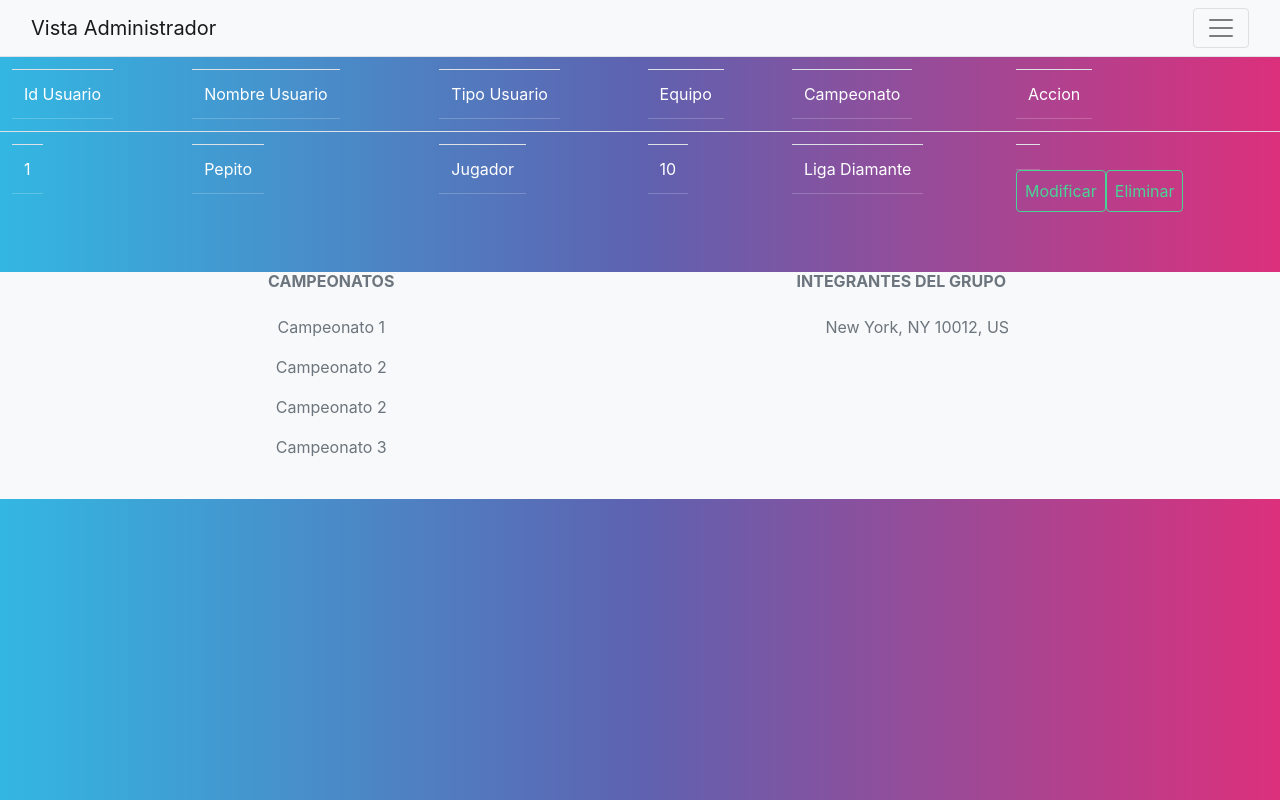
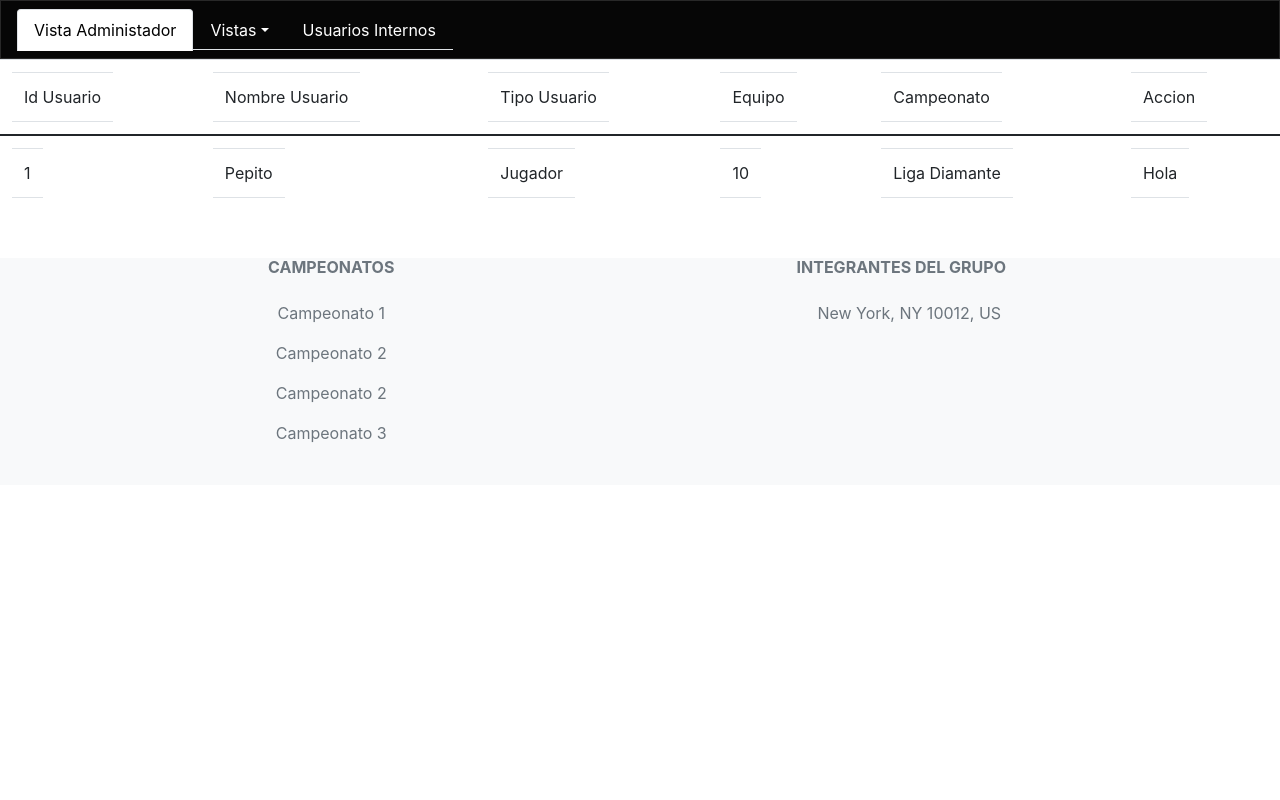
Before and after one commit to josxfer/Grupo10-Equipo6-, a React (Create React App) app: page / in a window 1280 px wide. Built offline with nearby package versions, Linux system fonts and the light colour scheme.

Commit message:
Parte 3.1

```diff
--- a/public/index.html
+++ b/public/index.html
@@ -5,7 +5,8 @@
     <link rel="icon" href="%PUBLIC_URL%/favicon.ico" />
     <meta name="viewport" content="width=device-width, initial-scale=1" />
     <meta name="theme-color" content="#000000" />
-    <link href="https://bootswatch.com/5/quartz/bootstrap.min.css" rel="stylesheet">
+    <link href="https://bootswatch.com/5/cyborg/bootstrap.min.css" rel="stylesheet">
+    <link href="https://cdn.jsdelivr.net/npm/bootstrap@5.1.3/dist/css/bootstrap.min.css" rel="stylesheet" integrity="sha384-1BmE4kWBq78iYhFldvKuhfTAU6auU8tT94WrHftjDbrCEXSU1oBoqyl2QvZ6jIW3" crossorigin="anonymous">
     <meta
       name="description"
       content="Web site created using create-react-app"
@@ -14,8 +15,10 @@
   </head>
   <body>
    <div id="navegacion"></div>
-    <noscript>You need to enable JavaScript to run this app.</noscript>
+    <noscript></noscript>
     <div id="root"></div>
     <div id="footer_del_admin"></div>
+
+    <script src="https://cdn.jsdelivr.net/npm/bootstrap@5.1.3/dist/js/bootstrap.bundle.min.js" integrity="sha384-ka7Sk0Gln4gmtz2MlQnikT1wXgYsOg+OMhuP+IlRH9sENBO0LRn5q+8nbTov4+1p" crossorigin="anonymous"></script>
   </body>
 </html>
--- a/src/components/Botones_admin/botones_admin.js
+++ b/src/components/Botones_admin/botones_admin.js
@@ -3,7 +3,9 @@ import React from "react";
 class Boton extends React.Component{
 
     render(){
-        return(<button class="btn btn-outline-primary">{this.props.nombre_bt}</button>)
+        return(<button class="btn btn-outline-primary">{this.props.nombre_bt}
+            <a href={this.props.direccion}></a>
+        </button>)
     }
 }
 export default Boton;
--- a/src/components/Encabezado/nav_admin.js
+++ b/src/components/Encabezado/nav_admin.js
@@ -4,21 +4,27 @@ import '../soccer-master/css/bootstrap.min.css';
 class Navegacion extends React.Component{
 
     render(){
-        return(<nav class="navbar navbar-light bg-light">
-        <div class="container-fluid">
-          <a class="navbar-brand" href="#">Vista Administrador</a>
-          <button class="navbar-toggler" type="button" data-bs-toggle="collapse" data-bs-target="#navbarSupportedContent" aria-controls="navbarSupportedContent" aria-expanded="false" aria-label="Toggle navigation">
-            <span class="navbar-toggler-icon"></span>
-          </button>
-          <div class="collapse navbar-collapse" id="navbarSupportedContent">
-            <ul class="navbar-nav me-auto mb-2 mb-lg-0">
-              <li class="nav-item">
-                <a class="nav-link active" aria-current="page" href="#">Home</a>
-              </li>
-            </ul>
-          </div>
-        </div>
-      </nav>)
+        return(
+        <nav class="navbar navbar-dark bg-dark">
+          <ul class="nav nav-tabs">
+            <li class="nav-item">
+              <a class="nav-link active text-black" aria-current="page" href="#">Vista Administador</a>
+            </li>
+            <li class="nav-item dropdown">
+              <a class="nav-link dropdown-toggle" data-bs-toggle="dropdown" href="#" role="button" aria-expanded="false">Vistas</a>
+              <ul class="dropdown-menu">
+                <li><a class="dropdown-item text-black" href="#">Vista Usuario Interno</a></li>
+                <li><a class="dropdown-item text-black" href="#">Vista Usuario Externo</a></li>
+                <li><a class="dropdown-item text-black" href="#">Agregar usuario Interno</a></li>
+                <li><hr class="dropdown-divider"/></li>
+                <li><a class="dropdown-item text-black" href="#">Salida Segura</a></li>
+              </ul>
+            </li>
+            <li class="nav-item">
+              <a class="nav-link" href="#">Usuarios Internos</a>
+            </li>
+          </ul>
+        </nav>)
     }
 }
 export default Navegacion;
--- a/src/components/admin/admin.js
+++ b/src/components/admin/admin.js
@@ -2,7 +2,7 @@ import React from "react";
 import Boton from "../Botones_admin/index";
 import Columnas_admin from "../columnas_admin";
 import '../soccer-master/css/bootstrap.min.css';
-
+import Formulario_mod from "../modificar_admin";
 
 class Admin extends React.Component{
     render(){
@@ -16,17 +16,19 @@ class Admin extends React.Component{
                         <td><Columnas_admin nombre='Equipo'/></td>
                         <td><Columnas_admin nombre='Campeonato'/></td>
                         <td><Columnas_admin nombre='Accion'/></td>
+
                     </tr>
                     <tr>
-                    <td><Columnas_admin nombre='1'/></td>
+                        <td><Columnas_admin nombre='1'/></td>
                         <td><Columnas_admin nombre='Pepito'/></td>
                         <td><Columnas_admin nombre='Jugador'/></td>
                         <td><Columnas_admin nombre='10'/></td>
                         <td><Columnas_admin nombre='Liga Diamante'/></td>
-                        <td><Columnas_admin/>
-                            <Boton nombre_bt= 'Modificar'>
-                            </Boton>
-                            <Boton nombre_bt= 'Eliminar'/>
+                        <td><Columnas_admin nombre='Hola'>
+                                <Boton nombre_bt= 'Modificar' direccion={Formulario_mod}>
+                                </Boton>
+                                <Boton nombre_bt= 'Eliminar'/>
+                            </Columnas_admin>
                         </td>
 
                     </tr>
--- a/src/components/footer_admin/footer_admin.js
+++ b/src/components/footer_admin/footer_admin.js
@@ -1,5 +1,6 @@
 import React from "react";
 import '../soccer-master/css/bootstrap.min.css';
+
 
 class Footer_admin extends React.Component{
 
```
